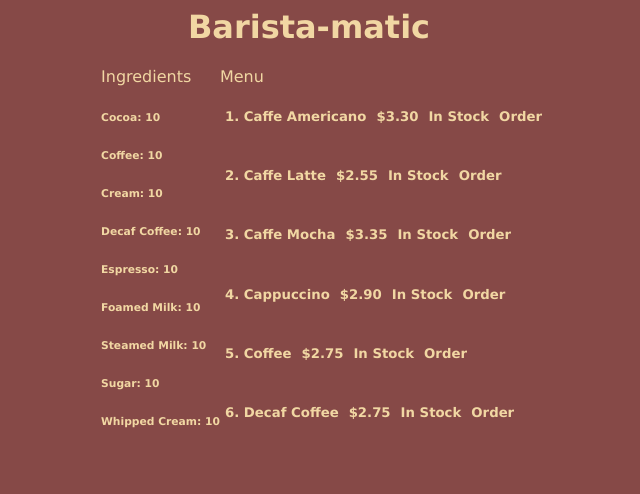
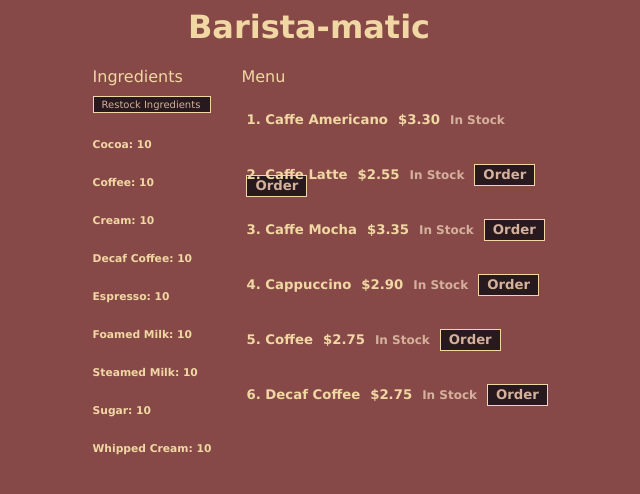
Before and after one commit to vlin59/victorlin-baristamatic, a React app: page / in a window 1280 px wide. Shown: the top 494 px of the page, without its empty margins (331-971 px from the left). Built offline with nearby package versions, Linux system fonts and the light colour scheme; the HTML template or start-up script is replaced by a standard one.

Commit message:
Add buttons and functionality

```diff
--- a/src/App.css
+++ b/src/App.css
@@ -19,16 +19,46 @@ body {
   justify-content: center;
 }
 
+.menu-container {
+  margin-left:  30px;
+}
+
+
 .menu-item{
   display: block;
+  height: 55px;
+  width: 314px;
 }
 
 .menu-item h5 {
   display: inline-block;
   margin-left: 5px;
   margin-right: 5px;
+  padding-top: 3px;
+  padding-bottom: 3px;
+  height: 16px;
+}
+
+.in-stock {
+  font-size: 12px;
+  color: #d5b09d;
 }
 
 .out-stock {
   color: #27191d;
 }
+
+.order-btn {
+  cursor: pointer;
+  background: #27191d;
+  padding: 2 8 2 8 !important;
+  border: solid 1px #f1d7a3;
+  color:#d5b09d;
+}
+
+.restock-btn {
+  margin-top: 10px;
+  font-size: 10px;
+  padding-top: 4px;
+  padding-bottom: 4px;
+}
--- a/src/App.js
+++ b/src/App.js
@@ -152,6 +152,7 @@ export default class App extends Component {
       for (let ingredient in drinkRecipes[drink]){
         if ((stockedIngredients[ingredient] - drinkRecipes[drink][ingredient]) < 0){
           newMenuItemInStock[drink] = false;
+          break;
         }
       }
     }
@@ -182,10 +183,11 @@ export default class App extends Component {
   render() {
     return (
       <div>
-        <Header handleClick={this.handleClick}/>
+        <Header/>
         <div className="body-container">
           <div className="ingredients-container">
             <div>Ingredients</div>
+            <div className="order-btn restock-btn" onClick={this.restock} >Restock Ingredients</div>
             {Object.keys(this.state.stockIngredientsUnits).sort().map((ingredient, i) => {
 
               return (
--- a/src/components/header.js
+++ b/src/components/header.js
@@ -8,7 +8,7 @@ export default class Header extends Component {
   render() {
     return (
       <div>
-        <h1 className="header-text" onClick={this.props.handleClick}>Barista-matic</h1>
+        <h1 className="header-text">Barista-matic</h1>
       </div>
     );
   }
```
